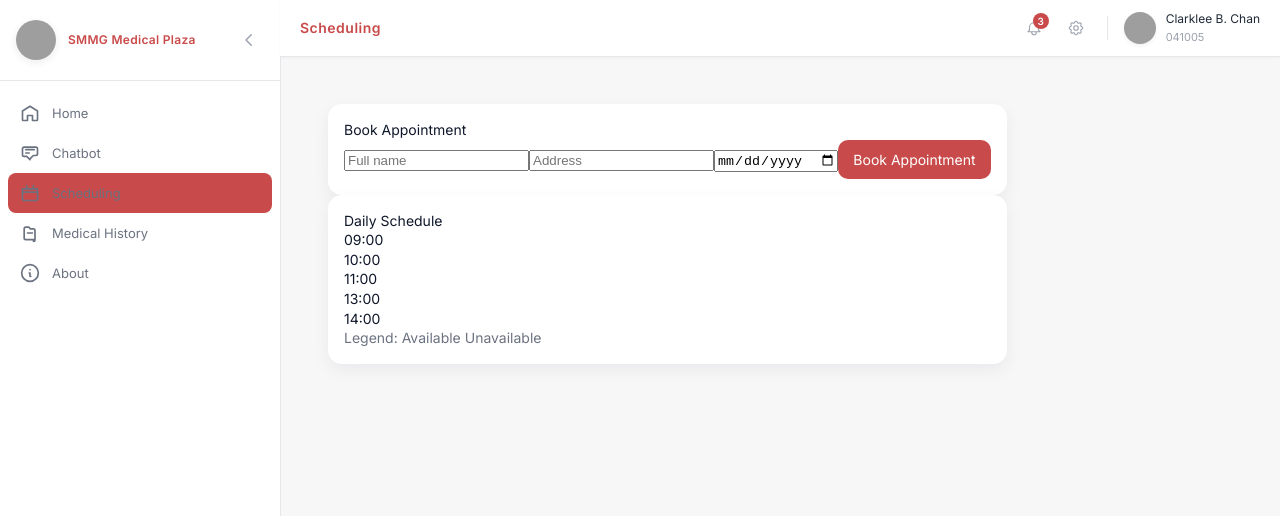
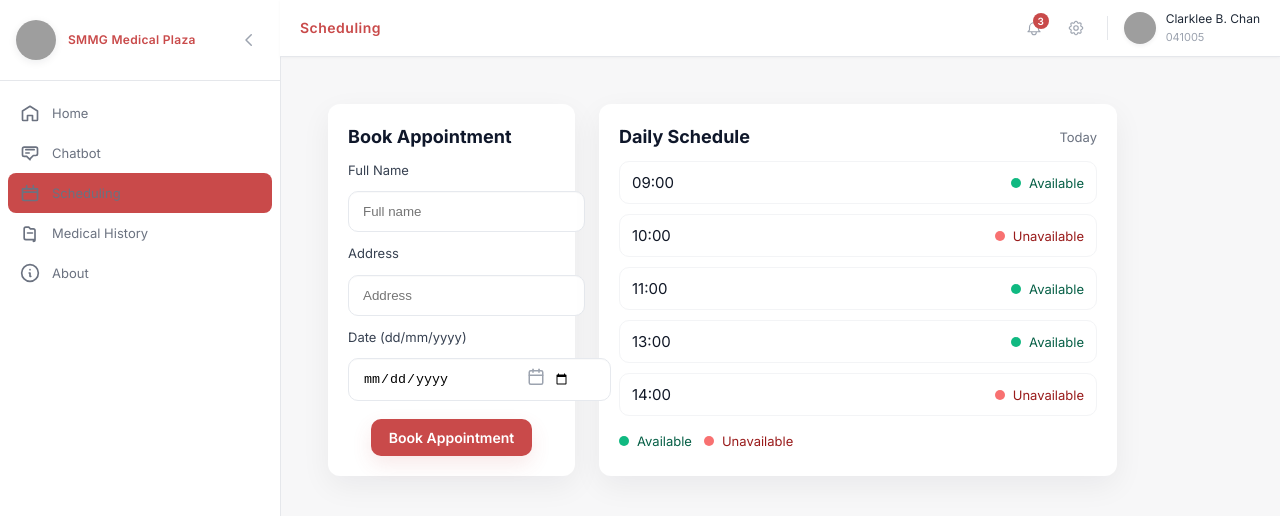
Before and after one commit to JmGinete164/SMMG, a React (Vite) app in the folder health-frontend/: page /scheduling in a window 1280 px wide. Shown: the top 516 px of the page. Built offline with nearby package versions, Linux system fonts and the light colour scheme; grey boxes are pictures that could not be loaded.

Commit message:
Scheduling: redesigned booking form and daily schedule card; improved spacing and styling

```diff
--- a/health-frontend/src/pages/Scheduling.jsx
+++ b/health-frontend/src/pages/Scheduling.jsx
@@ -1,10 +1,4 @@
 import React, { useState } from 'react';
-
-const Slot = ({ time, status }) => (
-  <div className={`px-4 py-3 rounded-lg text-sm text-center ${status === 'available' ? 'bg-green-50 text-green-700' : 'bg-primary-red-50 text-primary-red'}`}>
-    {time}
-  </div>
-);
 
 const Scheduling = () => {
   const [form, setForm] = useState({ name: '', address: '', date: '' });
@@ -17,26 +11,77 @@ const Scheduling = () => {
   ];
 
   return (
-    <div className="grid md:grid-cols-3 gap-6">
-      <div className="md:col-span-1 card-clean">
-        <div className="text-lg font-semibold mb-4">Book Appointment</div>
-        <div className="space-y-4">
-          <input placeholder="Full name" value={form.name} onChange={(e) => setForm({ ...form, name: e.target.value })} className="w-full border border-gray-100 rounded-lg px-4 py-3" />
-          <input placeholder="Address" value={form.address} onChange={(e) => setForm({ ...form, address: e.target.value })} className="w-full border border-gray-100 rounded-lg px-4 py-3" />
-          <input type="date" value={form.date} onChange={(e) => setForm({ ...form, date: e.target.value })} className="w-full border border-gray-100 rounded-lg px-4 py-3" />
-          <button className="btn-primary">Book Appointment</button>
+    <div style={{ display: 'grid', gridTemplateColumns: 'repeat(3, 1fr)', gap: 24 }}>
+      {/* Booking Form */}
+      <section style={{ gridColumn: 'span 1', background: '#FFFFFF', padding: 20, borderRadius: 12, boxShadow: '0 10px 30px rgba(15,23,42,0.06)' }}>
+        <h3 style={{ margin: 0, marginBottom: 12, fontSize: 18, fontWeight: 700 }}>Book Appointment</h3>
+
+        <div style={{ display: 'grid', gap: 12, marginTop: 6 }}>
+          <label style={{ fontSize: 13, color: '#374151' }}>Full Name</label>
+          <input
+            placeholder="Full name"
+            value={form.name}
+            onChange={(e) => setForm({ ...form, name: e.target.value })}
+            style={{ width: '100%', padding: '12px 14px', borderRadius: 10, border: '1px solid #E6E9EE', outline: 'none', boxShadow: 'inset 0 1px 0 rgba(15,23,42,0.02)' }}
+          />
+
+          <label style={{ fontSize: 13, color: '#374151' }}>Address</label>
+          <input
+            placeholder="Address"
+            value={form.address}
+            onChange={(e) => setForm({ ...form, address: e.target.value })}
+            style={{ width: '100%', padding: '12px 14px', borderRadius: 10, border: '1px solid #E6E9EE', outline: 'none', boxShadow: 'inset 0 1px 0 rgba(15,23,42,0.02)' }}
+          />
+
+          <label style={{ fontSize: 13, color: '#374151' }}>Date (dd/mm/yyyy)</label>
+          <div style={{ position: 'relative' }}>
+            <input
+              type="date"
+              value={form.date}
+              onChange={(e) => setForm({ ...form, date: e.target.value })}
+              style={{ width: '100%', padding: '12px 40px 12px 14px', borderRadius: 10, border: '1px solid #E6E9EE', outline: 'none', boxShadow: 'inset 0 1px 0 rgba(15,23,42,0.02)' }}
+            />
+            <div style={{ position: 'absolute', right: 10, top: '50%', transform: 'translateY(-50%)', pointerEvents: 'none' }}>
+              <svg xmlns="http://www.w3.org/2000/svg" width="18" height="18" viewBox="0 0 24 24" fill="none" stroke="#9CA3AF" strokeWidth="2" strokeLinecap="round" strokeLinejoin="round"><rect x="3" y="4" width="18" height="18" rx="2" ry="2"/><line x1="16" y1="2" x2="16" y2="6"/><line x1="8" y1="2" x2="8" y2="6"/><line x1="3" y1="10" x2="21" y2="10"/></svg>
+            </div>
+          </div>
+
+          <div style={{ display: 'flex', justifyContent: 'center', marginTop: 6 }}>
+            <button style={{ padding: '10px 18px', borderRadius: 10, background: '#C94A4A', color: '#FFFFFF', border: 'none', cursor: 'pointer', fontWeight: 600, boxShadow: '0 8px 20px rgba(201,74,74,0.12)' }}>Book Appointment</button>
+          </div>
         </div>
-      </div>
-      <div className="md:col-span-2 card-clean">
-        <div className="text-lg font-semibold mb-4">Daily Schedule</div>
-        <div className="grid grid-cols-2 gap-3">
+      </section>
+
+      {/* Daily Schedule Card */}
+      <section style={{ gridColumn: 'span 2', background: '#FFFFFF', padding: 20, borderRadius: 12, boxShadow: '0 10px 30px rgba(15,23,42,0.06)' }}>
+        <div style={{ display: 'flex', justifyContent: 'space-between', alignItems: 'center', marginBottom: 12 }}>
+          <h3 style={{ margin: 0, fontSize: 18, fontWeight: 700 }}>Daily Schedule</h3>
+          <div style={{ fontSize: 13, color: '#6B7280' }}>Today</div>
+        </div>
+
+        <div style={{ display: 'flex', flexDirection: 'column', gap: 10 }}>
           {slots.map((s) => (
-            <Slot key={s.time} {...s} />
+            <div key={s.time} style={{ display: 'flex', justifyContent: 'space-between', alignItems: 'center', padding: '10px 12px', borderRadius: 10, border: '1px solid #F3F4F6' }}>
+              <div style={{ fontSize: 15, color: '#111827' }}>{s.time}</div>
+              <div style={{ display: 'flex', alignItems: 'center', gap: 8 }}>
+                <span style={{ width: 10, height: 10, borderRadius: 999, background: s.status === 'available' ? '#10B981' : '#F87171', display: 'inline-block' }} />
+                <div style={{ fontSize: 13, color: s.status === 'available' ? '#065f46' : '#991b1b' }}>{s.status === 'available' ? 'Available' : 'Unavailable'}</div>
+              </div>
+            </div>
           ))}
         </div>
 
-        <div className="mt-4 text-sm muted">Legend: <span className="ml-2 px-2 py-1 rounded bg-green-50 text-green-700">Available</span> <span className="ml-2 px-2 py-1 rounded bg-primary-red-50 text-primary-red">Unavailable</span></div>
-      </div>
+        <div style={{ marginTop: 16, display: 'flex', gap: 12, alignItems: 'center' }}>
+          <div style={{ display: 'flex', gap: 8, alignItems: 'center' }}>
+            <span style={{ width: 10, height: 10, borderRadius: 999, background: '#10B981', display: 'inline-block' }} />
+            <div style={{ fontSize: 13, color: '#065f46' }}>Available</div>
+          </div>
+          <div style={{ display: 'flex', gap: 8, alignItems: 'center' }}>
+            <span style={{ width: 10, height: 10, borderRadius: 999, background: '#F87171', display: 'inline-block' }} />
+            <div style={{ fontSize: 13, color: '#991b1b' }}>Unavailable</div>
+          </div>
+        </div>
+      </section>
     </div>
   );
 };
```
